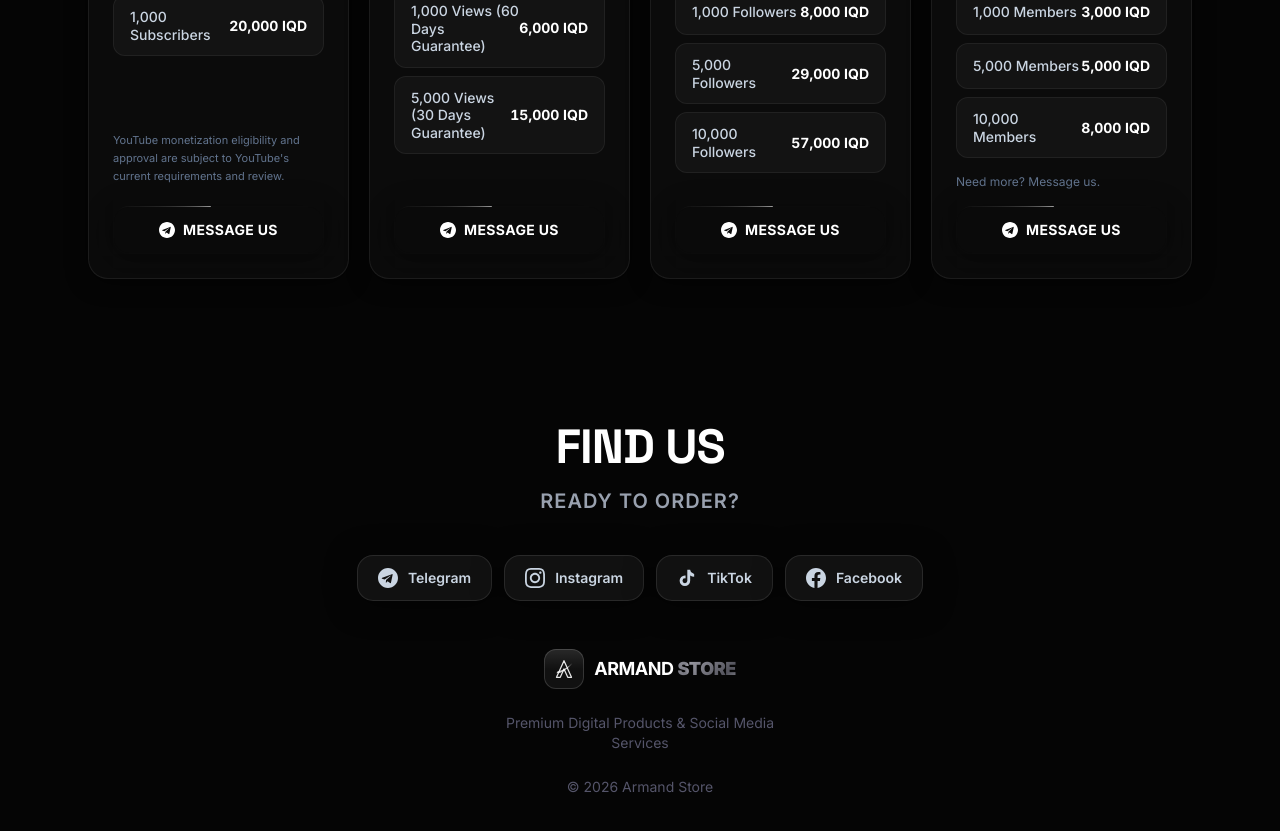
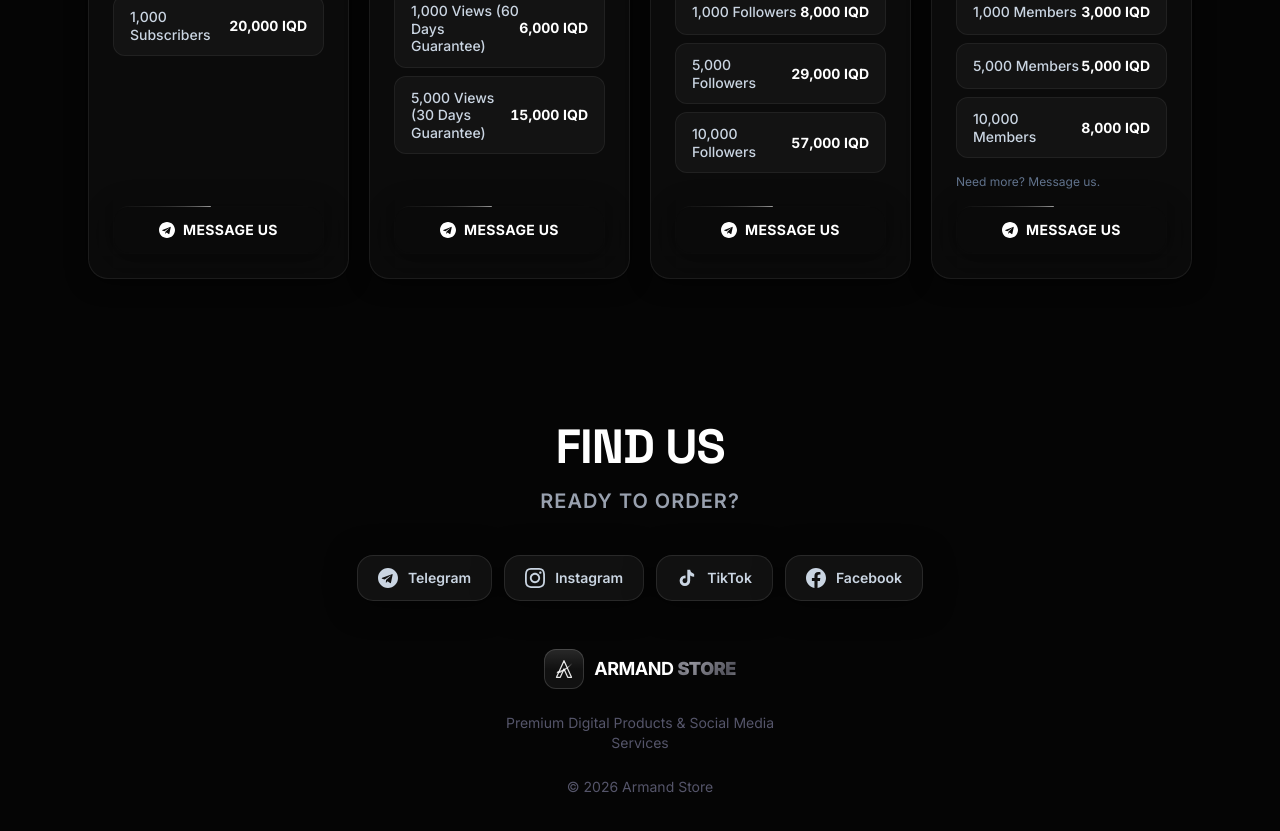
Before and after one commit to ARMAND187/Armand-store, a Next.js app: page /store in a window 1280 px wide. Shown: the part 1180-2011 px from the top of the page. Built offline with nearby package versions, Linux system fonts and the light colour scheme.

Commit message:
style: remove disclaimer text from YouTube Services card

```diff
--- a/components/ProductSection.tsx
+++ b/components/ProductSection.tsx
@@ -150,7 +150,6 @@
         <TierRow label={t("yt_tier1_label")} price={t("yt_tier1_price")} />
       </div>
 
-      <p className="text-[9px] sm:text-[11px] text-slate-500 leading-relaxed mb-1">{t("yt_disclaimer")}</p>
       <TgButton label={t("yt_name")} id="cta-youtube" />
     </article>
   );
```
